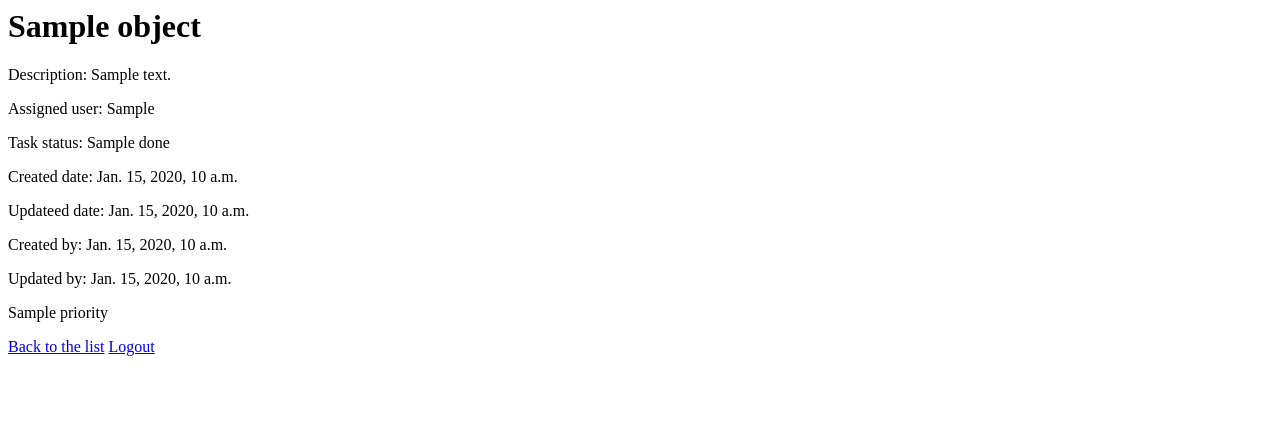
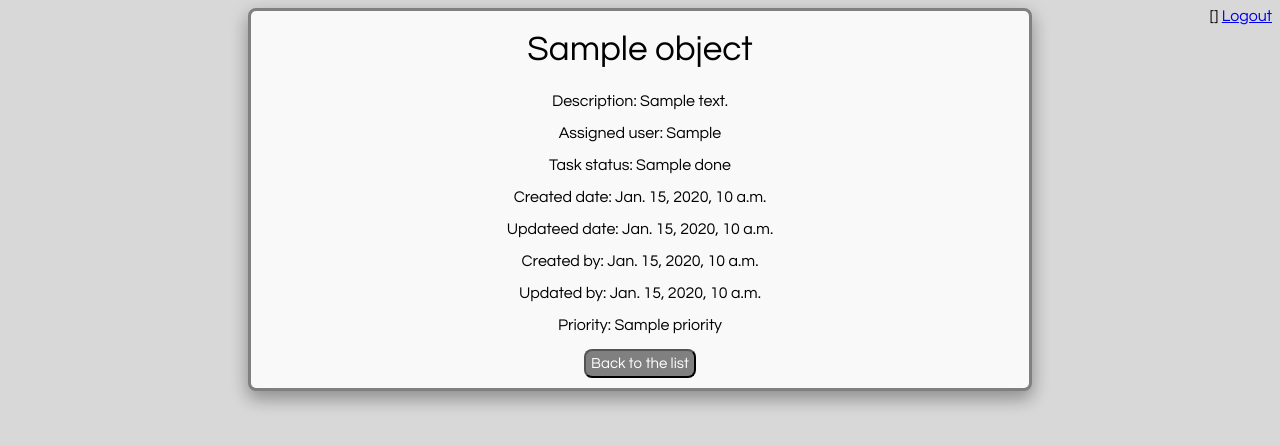
Before and after one commit to agutierrez-eb/todo_list, a Django app: template templates/todolist_app/todo_detail.html in a window 1280 px wide. Shown: the top 446 px of the page. Run offline with Django 3.2, Linux system fonts and the light colour scheme; the template is opened without the code that fills it: most values are stand-ins (such as "Sample title", 1, 10 or a date in 2020).

Commit message:
Adding the css to the html

```diff
--- a/templates/todolist_app/todo_detail.html
+++ b/templates/todolist_app/todo_detail.html
@@ -1,10 +1,19 @@
 <html>
 	<head>
 		<title>Todo detail</title>
+		{% load static %}
+        <link rel="stylesheet" type="text/css" href="{% static 'todolist/style.css' %}">
+        <link href="https://fonts.googleapis.com/css2?family=Questrial&display=swap" rel="stylesheet">
 	</head>
 	<body>
-		<div>
-			<h1>{{ object.title }}</h1>
+		<div class="head_logout">
+            <a>[{{ request.user.username }}]</a>
+            <a href="{% url 'logout' %}">Logout</a>
+        </div>
+		<div class="task_sheet">
+			<div class="action_title">
+				<a>{{ object.title }}</a>
+			</div>
 			<p>Description: {{ object.description}}</p>
 			<p>Assigned user: {{ object.assigned_user }}</p>
 			<p>Task status: {{ object.done }}</p>
@@ -12,13 +21,10 @@
 			<p>Updateed date: {{ object.updated }}</p>
 			<p>Created by: {{ object.created_by }}</p>
 			<p>Updated by: {{ object.updated_by }}</p>
-			<p>{{ object.priority }}</p>
-		</div>
-		<div>
-			<a href="{% url 'todo_list' %}">Back to the list</a>
-			<a href="{% url 'logout' %}">Logout</a>
-			{{ request.user.email }}
-			{{ request.user.first_name }}
+			<p>Priority: {{ object.priority }}</p>
+			<div>
+				<button class="btn_delete" onclick="window.location.href = '{% url 'todo_list' %}';">Back to the list</button>
+			</div>
 		</div>
 	</body>
 </html>
--- a/templates/todolist_app/todo_done_task.html
+++ b/templates/todolist_app/todo_done_task.html
@@ -30,7 +30,7 @@
 				{% include "_pagination.html" %}
 				{% endblock %}
 				<div>
-					<button class="btn_cancel" onclick="window.location.href = '{% url 'todo_list' %}';">Back to the list</button>
+					<button class="btn_delete" onclick="window.location.href = '{% url 'todo_list' %}';">Back to the list</button>
 				</div>
 			</div>
 		</div>
```
Also changed, not shown: templates/todolist_app/todo_confirm_delete.html (+14 -9 lines).
